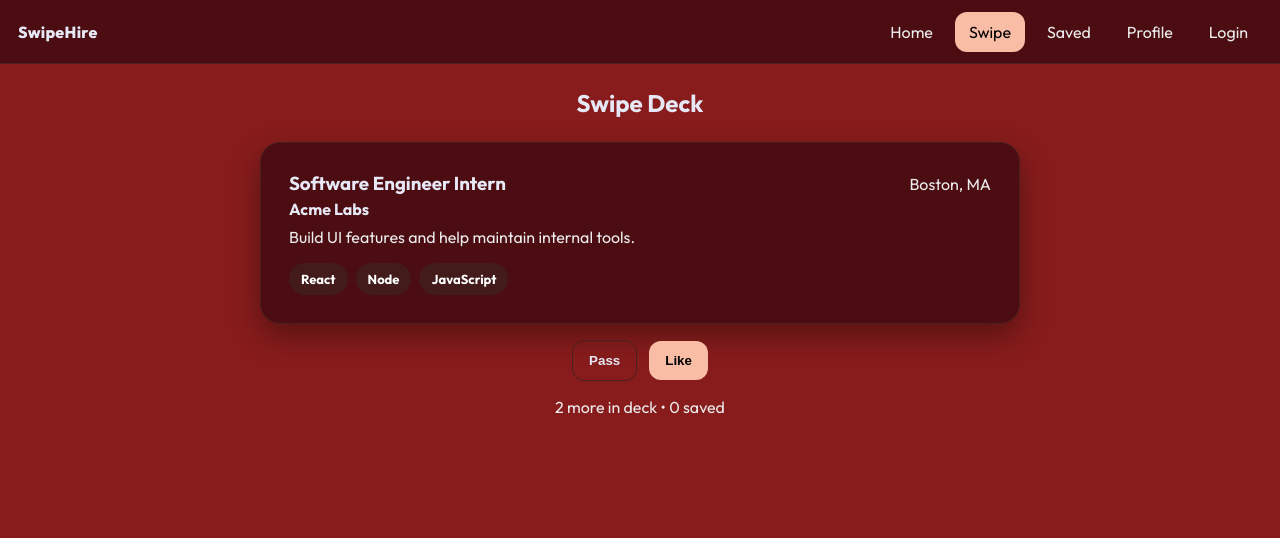
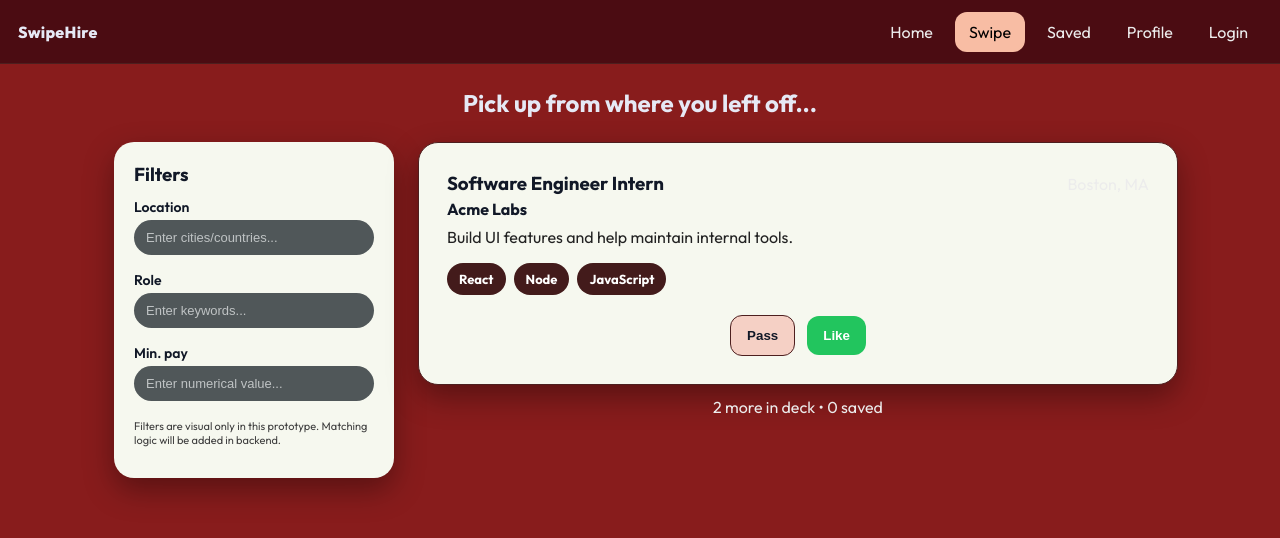
Before and after one commit to Grp11SwipeHire/SwipeHire, a React (Vite) app in the folder swipehire-frontend/: page /swipe in a window 1280 px wide. Shown: the top 538 px of the page. Built offline with nearby package versions, Linux system fonts and the light colour scheme.

Commit message:
feat(ui): update swipe deck page with filter panel and card color

```diff
--- a/swipehire-frontend/src/components/JobCard.jsx
+++ b/swipehire-frontend/src/components/JobCard.jsx
@@ -1,18 +1,27 @@
 import React from 'react'
 
-export default function JobCard({ job }){
+export default function JobCard({ job, className = '', children }){
   if(!job) return null
   return (
-    <div className="card card-lg" style={{ width:'min(92vw, 760px)' }}>
+    <div
+      className={`card card-lg ${className}`}
+      style={{ width:'min(92vw, 760px)' }}
+    >
       <div className="row" style={{ justifyContent:'space-between', alignItems:'baseline' }}>
         <h3 style={{ margin:0 }}>{job.title}</h3>
         <span className="muted">{job.location}</span>
       </div>
       <div style={{ marginTop:4, fontWeight:700 }}>{job.company}</div>
-      <p className="muted" style={{ marginTop:8 }}>{job.description}</p>
+      <p style={{ marginTop: 8, color: '#222' }}>{job.description}</p>
       <div className="chips" style={{ marginTop:6 }}>
         {job.tags?.map(t=> <span key={t} className="chip">{t}</span>)}
       </div>
+
+      {children && (
+        <div style={{ marginTop:20 }}>
+          {children}
+        </div>
+      )}
     </div>
   )
 }
--- a/swipehire-frontend/src/index.css
+++ b/swipehire-frontend/src/index.css
@@ -117,3 +117,52 @@ h1,h2,h3{ margin: 0 0 8px 0; }
 .grid-2{ display:grid; grid-template-columns: 1fr 280px; gap: 14px; }
 .stack{ display:grid; gap:16px; }
 .row{ display:flex; gap:12px; align-items:center; }
+
+/* ===== Swipe layout ===== */
+.swipe-layout{
+  display:grid;
+  grid-template-columns: 280px minmax(0, 1fr);
+  gap:24px;
+  align-items:flex-start;
+}
+.filter-card{
+  background:#f6f8ef;
+  color:#111827;
+  border-radius:20px;
+  padding:20px;
+  box-shadow:var(--shadow);
+  border:none;
+}
+.filter-input{
+  width:100%;
+  margin-top:4px;
+  padding:10px 12px;
+  border-radius:999px;
+  border:none;
+  background:#505759;
+  color:#f6f8ef;
+  font-size:13px;
+  outline:none;
+}
+.filter-input::placeholder {
+  color: #bfc3c4;
+  opacity: 1;
+}
+.job-card-light{
+  background:#f6f8ef;
+  color:#111827;
+  border-radius:20px;
+  box-shadow:var(--shadow);
+}
+.swipe-actions{
+  justify-content:center;
+  gap:12px;
+}
+.swipe-actions .btn-ghost{
+  background:#f5d0c5;
+  color:#111827;
+}
+.swipe-actions .btn-primary{
+  background:#22c55e;
+  color:#ffffff;
+}
--- a/swipehire-frontend/src/pages/Login.jsx
+++ b/swipehire-frontend/src/pages/Login.jsx
@@ -6,7 +6,7 @@ export default function Login(){
   const [password, setPassword] = useState('')
   const [msg, setMsg] = useState('')
   const nav = useNavigate()
-``
+
   const onSubmit = (e)=>{
     e.preventDefault()
     // simple fake validation
--- a/swipehire-frontend/src/pages/Swipe.jsx
+++ b/swipehire-frontend/src/pages/Swipe.jsx
@@ -6,7 +6,14 @@ export default function Swipe(){
   const [queue, setQueue] = useState(seed)
   const [liked, setLiked] = useState(()=>JSON.parse(localStorage.getItem('swipehire_likes')||'[]'))
 
-  useEffect(()=>{ localStorage.setItem('swipehire_likes', JSON.stringify(liked)) }, [liked])
+  // simple controlled inputs for filters (no logic yet)
+  const [locationFilter, setLocationFilter] = useState('')
+  const [roleFilter, setRoleFilter] = useState('')
+  const [minPayFilter, setMinPayFilter] = useState('')
+
+  useEffect(()=>{
+    localStorage.setItem('swipehire_likes', JSON.stringify(liked))
+  }, [liked])
 
   const current = useMemo(()=> queue[0] ?? null, [queue])
 
@@ -18,22 +25,70 @@ export default function Swipe(){
   }
 
   return (
-    <div className="container" style={{ display:'grid', placeItems:'center', gap:16 }}>
-      <h2>Swipe Deck</h2>
-      {current ? (
-        <>
-          <JobCard job={current}/>
-          <div className="row">
-            <button className="btn btn-ghost" onClick={pass}>Pass</button>
-            <button className="btn btn-primary" onClick={like}>Like</button>
+    <div className="container">
+      <h2 style={{ textAlign:'center', marginBottom:24 }}>
+        Pick up from where you left off...
+        </h2>
+      <div className="swipe-layout">
+        <div className="filter-card">
+          <h3 style={{ marginBottom:12 }}>
+            Filters
+            </h3>
+          <div style={{ fontSize:14, fontWeight:600, marginTop:8 }}>
+            Location
+            </div>
+          <input
+            className="filter-input"
+            value={locationFilter}
+            onChange={e=>setLocationFilter(e.target.value)}
+            placeholder="Enter cities/countries..."
+          />
+          <div style={{ fontSize:14, fontWeight:600, marginTop:16 }}>
+            Role
+            </div>
+          <input
+            className="filter-input"
+            value={roleFilter}
+            onChange={e=>setRoleFilter(e.target.value)}
+            placeholder="Enter keywords..."
+          />
+          <div style={{ fontSize:14, fontWeight:600, marginTop:16 }}>
+            Min. pay
           </div>
-          <div className="muted">{queue.length - 1} more in deck • {liked.length} saved</div>
-        </>
-      ):(
-        <div className="card" style={{ textAlign:'center' }}>
-          You’ve reached the end of the deck. Visit <strong>Saved</strong> to review likes.
+          <input
+            className="filter-input"
+            value={minPayFilter}
+            onChange={e=>setMinPayFilter(e.target.value)}
+            placeholder="Enter numerical value..."
+          />
+          <p style={{ marginTop:18, fontSize:11, color:'#3f3f3f' }}>
+            Filters are visual only in this prototype. Matching logic will be added in backend.
+          </p>
         </div>
-      )}
+        <div style={{ display:'grid', gap:12, justifyItems:'center' }}>
+          {current ? (
+            <>
+              <JobCard job={current} className="job-card-light">
+                <div className="row swipe-actions">
+                  <button className="btn btn-ghost" onClick={pass}>
+                    Pass
+                  </button>
+                  <button className="btn btn-primary" onClick={like}>
+                    Like
+                  </button>
+                </div>
+              </JobCard>
+              <div className="muted">
+                {queue.length - 1} more in deck • {liked.length} saved
+              </div>
+            </>
+          ) : (
+            <div className="card job-card-light" style={{ textAlign:'center' }}>
+              You’ve reached the end of the deck. Visit <strong>Saved</strong> to review likes.
+            </div>
+          )}
+        </div>
+      </div>
     </div>
   )
 }
```
